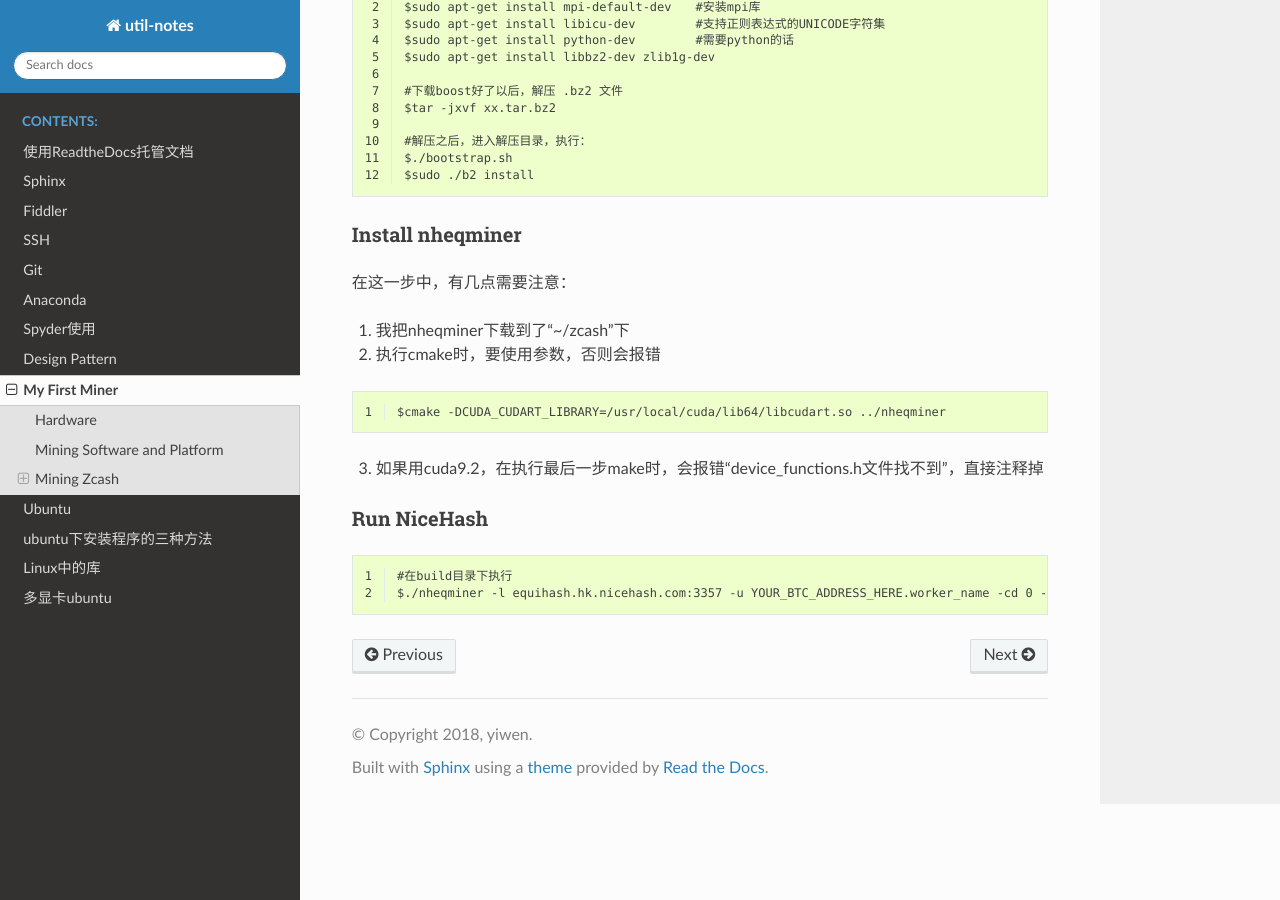
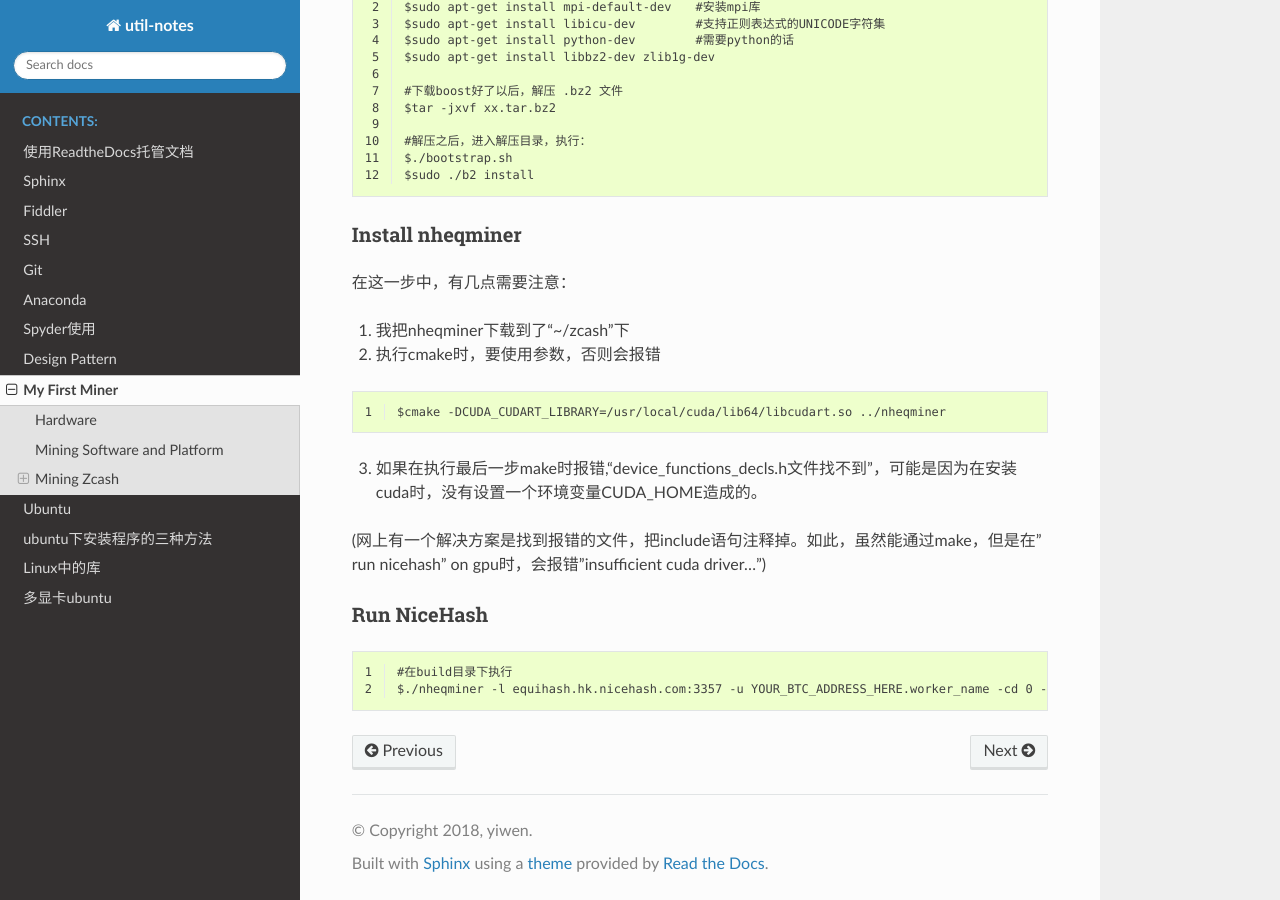
Before and after one commit to yiwenliu/util-notes, a Sphinx documentation site: the page built from source/my-1st-miner.rst, in a window 1280 px wide and 900 px high, scrolled down 1400 px. Built offline with Sphinx 7.4.7 and the Read the Docs theme 2.0.0, drawn with Linux system fonts in a browser that asks for light colours; some of the changed text lies outside the part shown.

Commit message:
20180907

```diff
--- a/source/my-1st-miner.rst
+++ b/source/my-1st-miner.rst
@@ -81,7 +81,9 @@ Install nheqminer
 
 	$cmake -DCUDA_CUDART_LIBRARY=/usr/local/cuda/lib64/libcudart.so ../nheqminer
 
-3. 如果用cuda9.2，在执行最后一步make时，会报错“device_functions.h文件找不到”，直接注释掉
+3. 如果在执行最后一步make时报错,“device_functions_decls.h文件找不到”，可能是因为在安装cuda时，没有设置一个环境变量CUDA_HOME造成的。
+
+(网上有一个解决方案是找到报错的文件，把include语句注释掉。如此，虽然能通过make，但是在"run nicehash" on gpu时，会报错"insufficient cuda driver...")
 
 Run NiceHash
 ^^^^^^^^^^^^^^
```
Also changed, not shown: other parts of source/my-1st-miner.rst (+1 -1 lines).
